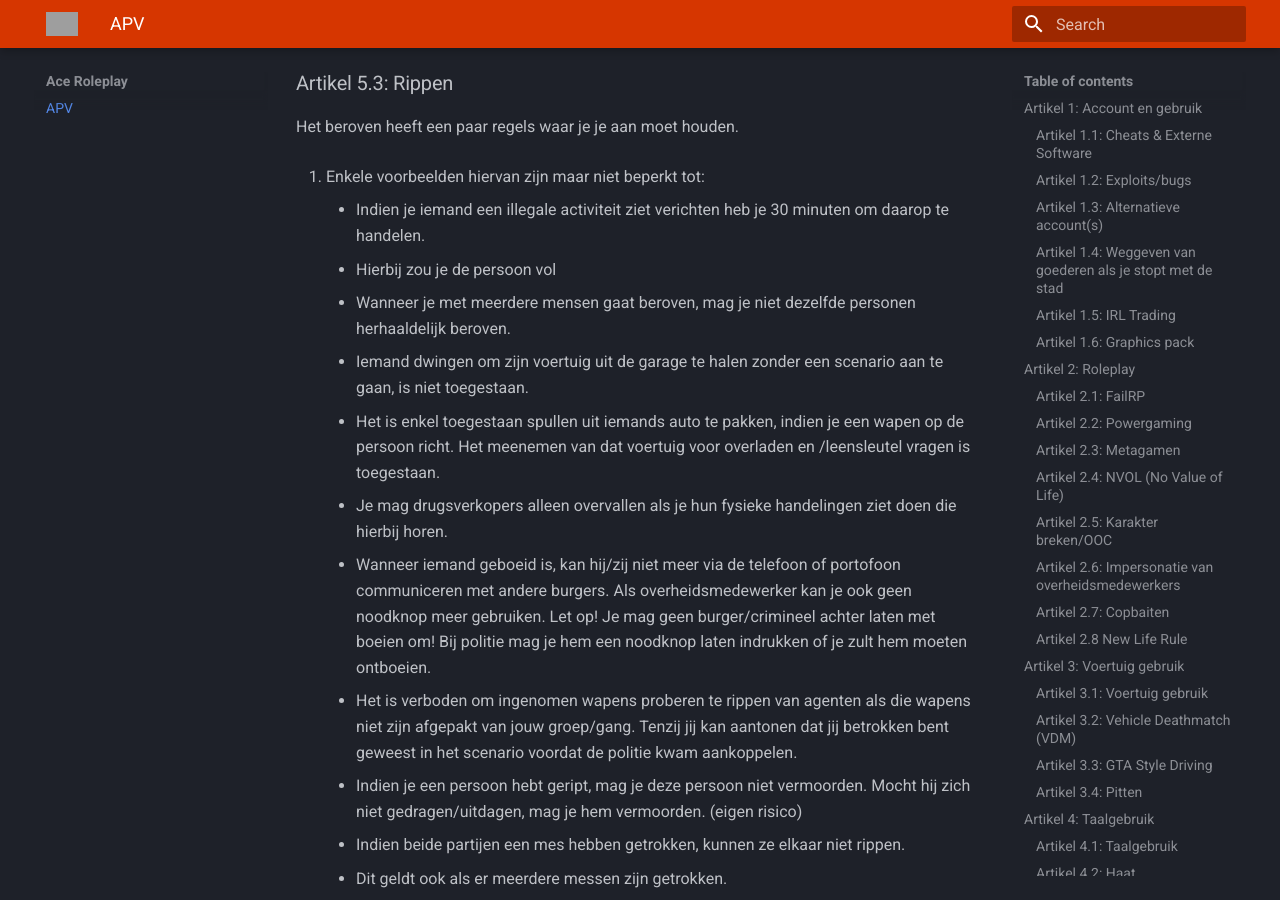
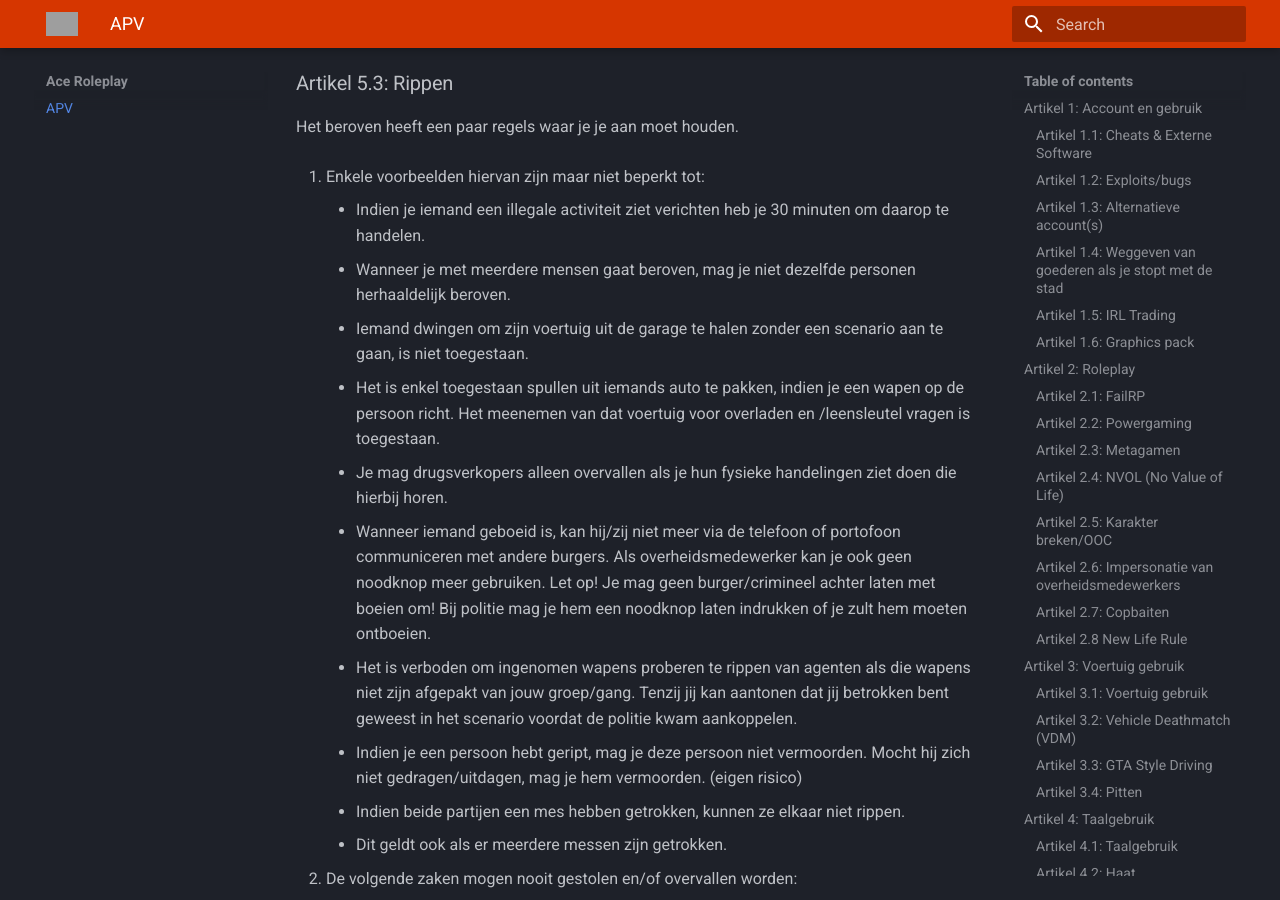
Before and after one commit to Alem569/ace-apv, an MkDocs documentation site: the page built from docs/index.md, in a window 1280 px wide and 900 px high, scrolled down 12634 px. Built offline with MkDocs 1.6.1 and Material for MkDocs 9.7.7, drawn with Linux system fonts in a browser that asks for light colours; grey boxes are pictures that could not be loaded.

Commit message:
Typo eruit

```diff
--- a/docs/index.md
+++ b/docs/index.md
@@ -333,7 +333,6 @@ Het beroven heeft een paar regels waar je je aan moet houden.
 
 1. Enkele voorbeelden hiervan zijn maar niet beperkt tot:
     * Indien je iemand een illegale activiteit ziet verichten heb je 30 minuten om daarop te handelen.
-       *  Hierbij zou je de persoon vol
     * Wanneer je met meerdere mensen gaat beroven, mag je niet dezelfde personen herhaaldelijk beroven.
     * Iemand dwingen om zijn voertuig uit de garage te halen zonder een scenario aan te gaan, is niet toegestaan.
     * Het is enkel toegestaan spullen uit iemands auto te pakken, indien je een wapen op de persoon richt. Het meenemen van dat voertuig voor overladen en /leensleutel vragen is toegestaan.
```
